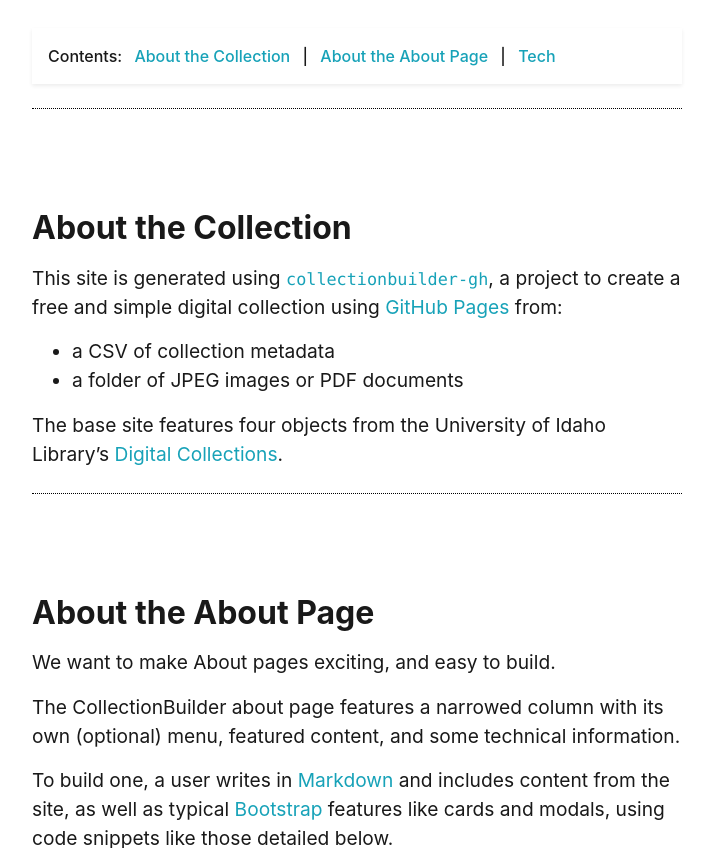
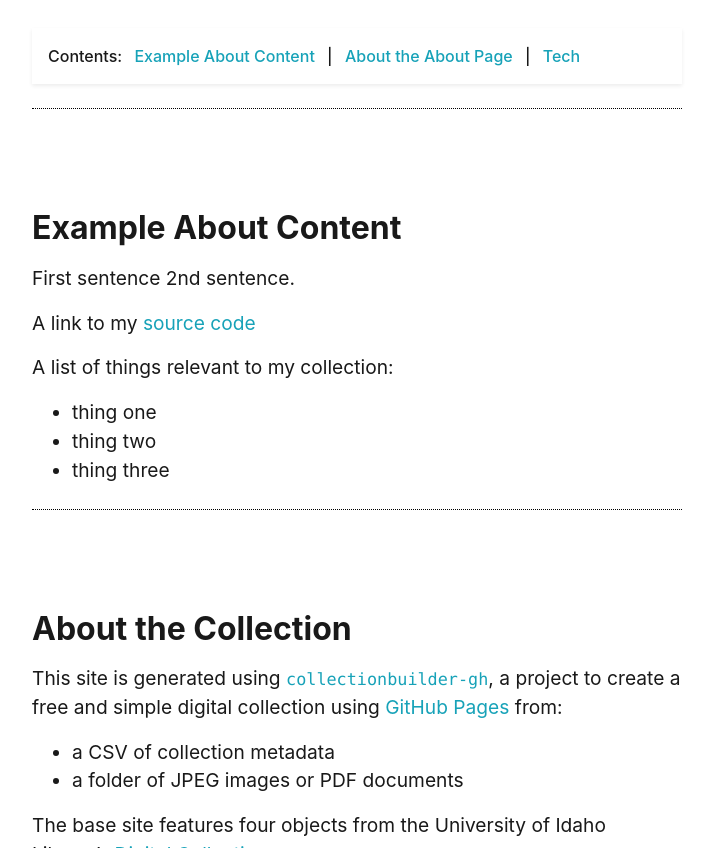
Before and after one commit to mimishu/collectionbuilder, a Jekyll site: the page built from pages/about.md, in a window 1280 px wide and 900 px high, scrolled down 352 px, cut to the strip 52-900 px from the top of the window. Shown: the whole strip, without its empty margins (283-996 px from the left). Built offline with Jekyll 4.4.1, drawn with Linux system fonts in a browser that asks for light colours.

Commit message:
Update about.md

```diff
--- a/pages/about.md
+++ b/pages/about.md
@@ -8,7 +8,19 @@ permalink: /about.html
 
 {% include feature/jumbotron.html %}
 
-{% include feature/nav-menu.html sections="About the Collection;About the About Page" %}
+{% include feature/nav-menu.html sections="Example About Content;About the About Page" %}
+
+## Example About Content
+
+First sentence
+2nd sentence.
+
+A link to my [source code](https://mimishu.github.io/collectionbuilder)
+
+A list of things relevant to my collection:
+- thing one
+- thing two
+- thing three
 
 ## About the Collection
 
```
